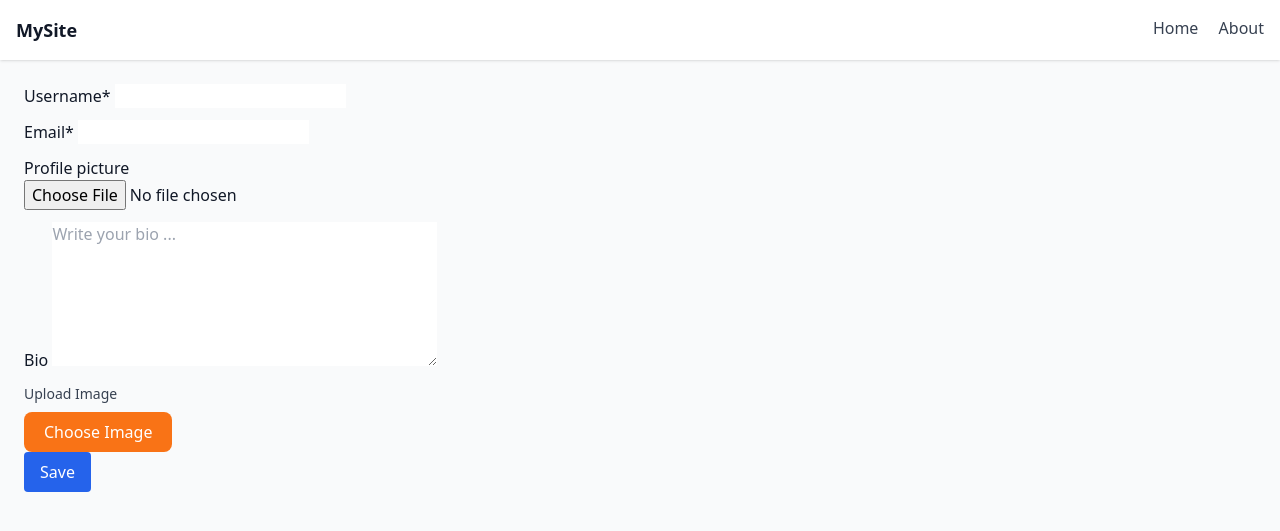
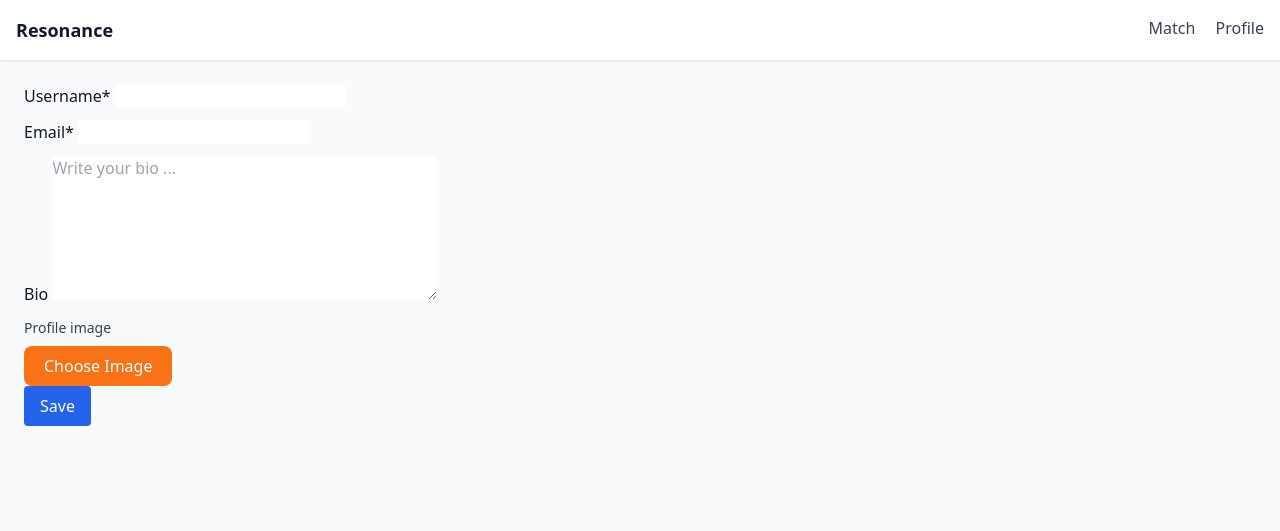
Before and after one commit to Danny2Forever/Resonance, a Django app: template users/templates/edit_profile.html in a window 1280 px wide. Shown: the top 531 px of the page. Run offline with Django 5.2, Linux system fonts and the light colour scheme; the template is opened without the code that fills it: values that come from a table or form of the project are taken from there, others are empty; some libraries are stand-ins or nearby versions.

Commit message:
done the login and friends without making them looking good

```diff
--- a/resonance/settings.py
+++ b/resonance/settings.py
@@ -73,6 +73,7 @@ TEMPLATES = [
                 'django.template.context_processors.request',
                 'django.contrib.auth.context_processors.auth',
                 'django.contrib.messages.context_processors.messages',
+                "users.context.current_user", # user context aka current user
             ],
         },
     },
--- a/resonance/urls.py
+++ b/resonance/urls.py
@@ -14,7 +14,7 @@ Including another URLconf
     1. Import the include() function: from django.urls import include, path
     2. Add a URL to urlpatterns:  path('blog/', include('blog.urls'))
 """
-# spotapp/urls.py
+
 from django.urls import path
 from users import views
 from django.conf.urls.static import static
@@ -28,3 +28,6 @@ urlpatterns = [
     path('profile/<str:spotify_id>/edit/', edit_profile.as_view(), name='edit_profile'),
     path('logout/', spotify_logout.as_view(), name='spotify_logout'),
 ]
+
+if settings.DEBUG:
+    urlpatterns += static(settings.MEDIA_URL, document_root=settings.MEDIA_ROOT)
--- /dev/null
+++ b/users/context.py
@@ -0,0 +1,10 @@
+from .models import User
+
+# context for get current user
+def current_user(request):
+    spotify_id = request.session.get("spotify_id")
+    if spotify_id:
+        return {
+            "current_user": User.objects.filter(spotify_id=spotify_id).first()
+        }
+    return {"current_user": None}
--- a/users/forms.py
+++ b/users/forms.py
@@ -16,4 +16,5 @@ class UserForm(forms.ModelForm):
                 'rows': 6,
                 'placeholder': 'Write your bio ...',
             }),
+            'profile_picture' : forms.FileInput(attrs={"class":"hidden"})
         }
--- a/users/models.py
+++ b/users/models.py
@@ -1,10 +1,11 @@
 from django.db import models
+
 
 class User(models.Model):
     spotify_id = models.CharField(max_length=255)
     username = models.CharField(max_length=255)
     email = models.CharField(max_length=255)
-    profile_picture = models.ImageField(upload_to='images/profile_img/', blank=True, null=True)
+    profile_picture = models.FileField(upload_to='profile_image/%Y/%m/%d/', blank=True, null=True)
     bio = models.TextField(blank=True, null=True)
     created_at = models.DateTimeField(auto_now_add=True)
     last_login = models.DateTimeField(auto_now=True)
--- a/users/templates/edit_profile.html
+++ b/users/templates/edit_profile.html
@@ -3,28 +3,27 @@
 {% block content %}
 <form method="post" enctype="multipart/form-data">
   {% csrf_token %}
-  {{ form|crispy }}
+  {{ form.username|as_crispy_field }}
+  {{ form.email|as_crispy_field }}
+  {{ form.bio|as_crispy_field }}
 
   <div class="form-control">
-        <label class="block text-sm font-medium text-gray-700 mb-2">Upload Image</label>
+        <label class="block text-sm font-medium text-gray-700 mb-2">Profile image</label>
 
-        <!-- ปุ่มเลือกไฟล์ -->
-        <label for="{{ form_profile.image.id_for_label }}" class="inline-block cursor-pointer px-5 py-2 rounded-lg bg-orange-500 text-white hover:bg-orange-600 focus:outline-none focus:ring-2 focus:ring-orange-400">Choose Image</label>
+        <label for="{{ form.profile_picture.id_for_label }}" class="inline-block cursor-pointer px-5 py-2 rounded-lg bg-orange-500 text-white hover:bg-orange-600 focus:outline-none focus:ring-2 focus:ring-orange-400">Choose Image</label>
 
-        {# input ถูกซ่อนด้วย class hidden จาก forms.py #}
-        {{ form_profile.image }}
+        {{ form.profile_picture }}
 
         <img id="preview" class="m-auto mt-3 rounded-lg border max-h-64 object-contain hidden" alt="Preview" />
       </div>
-
-  <button class="bg-blue-600 text-white px-4 py-2 rounded">Save</button>
+  <button type="submit" class="bg-blue-600 text-white px-4 py-2 rounded">Save</button>
 
 </form>
 {% endblock %}
 {% block script %}
 <script>
     // ใช้ id เหมือนที่ตั้งกับ label
-    const image = document.getElementById('{{ form_profile.image.id_for_label }}')
+    const image = document.getElementById('{{ form.profile_picture.id_for_label }}')
     const preview = document.getElementById('preview')
     image.addEventListener('change', () => {
       const [file] = image.files
--- a/users/templates/layout.html
+++ b/users/templates/layout.html
@@ -8,23 +8,34 @@
     {% block head %}{% endblock %}
   </head>
   <body class="bg-gray-50 text-gray-900">
-
-  <!-- Navbar -->
     <nav class="bg-white shadow p-4">
       <div class="container mx-auto flex justify-between">
-      <a href="/" class="font-bold text-lg">MySite</a>
+        <a href="/" class="font-bold text-lg">Resonance</a>
         <div class="space-x-4">
-        <a href="/" class="text-gray-700 hover:text-blue-600">Home</a>
-        <a href="/" class="text-gray-700 hover:text-blue-600">About</a>
+          {% if current_user %}
+            <!-- Match path -->
+          <a href="/" class="text-gray-700 hover:text-blue-600">Match</a>
+            <!-- Profile path if have no current user go login-->
+          <a
+            href="{% url 'profile_detail' current_user.spotify_id %}"
+            class="text-gray-700 hover:text-blue-600"
+            >Profile</a
+          >
+          {% else %}
+            <!-- Match path -->
+          <a href="{% url 'spotify_login' %}" class="text-gray-700 hover:text-blue-600">Match</a>
+            <!-- Profile path if have no current user go login-->
+          <a
+            href="{% url 'spotify_login' %}"
+            class="text-gray-700 hover:text-blue-600"
+            >Profile</a
+          >
+          {% endif %}
         </div>
       </div>
     </nav>
 
-  <!-- Page content -->
-  <main class="container mx-auto p-6">
-    {% block content %}{% endblock %}
-  </main>
-
+    <main class="container mx-auto p-6">{% block content %}{% endblock %}</main>
 
     {% block script %}{% endblock %}
   </body>
--- a/users/templates/profile_detail.html
+++ b/users/templates/profile_detail.html
@@ -6,6 +6,10 @@
     {% endblock %}
     {% block content %}
     {{ user.username }}
+
+      <img style="height: 100px; width: 100px;"
+      src="{% if user.profile_picture %}{{ user.profile_picture.url }}{% else %}/media/404/bf8ad1d61e560b61c6dd1b2e0a363724.jpg{% endif %}"
+      alt="">
       <p>Email: {{ user.email }}</p>
       <p>Bio: {{ user.bio }}</p>
       <p>Favorite song: {{ user. }}</p>
```
Also changed, not shown: users/views.py (+23 -12 lines), users/migrations/0006_alter_user_profile_picture.py (added), users/migrations/0007_alter_user_profile_picture.py (added), users/migrations/0008_alter_user_profile_picture.py (added), users/migrations/0009_alter_user_profile_picture.py (added), users/migrations/0010_alter_user_profile_picture.py (added), users/migrations/0011_alter_user_profile_picture.py (added). Lines whose indentation alone changed are shown as unchanged.
